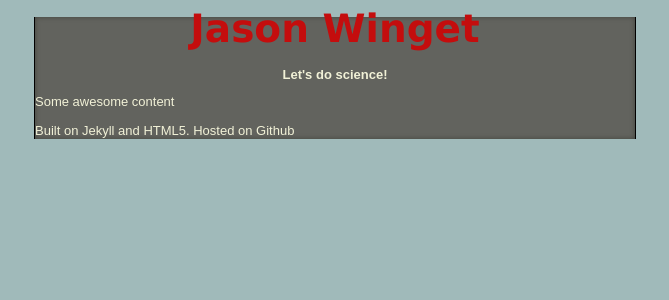
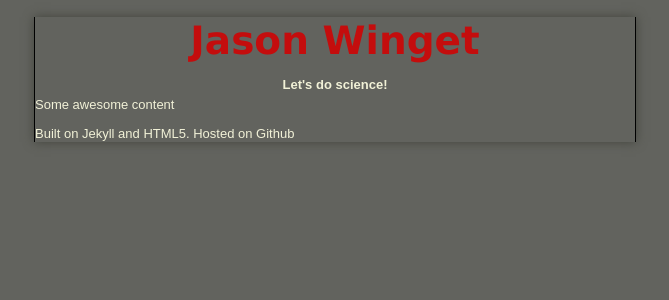
Before and after one commit to jwinget/jwinget.github.com, a Jekyll site: the page built from index.html, in a window 1280 px wide. Shown: the top 300 px of the page, without its empty margins (305-974 px from the left). Built offline with Jekyll 4.4.1, drawn with Linux system fonts in a browser that asks for light colours; nearby versions of some CDN libraries; some web fonts are replaced.

Commit message:
Colors aren't looking great

```diff
--- a/css/style.css
+++ b/css/style.css
@@ -212,7 +212,7 @@ td { vertical-align: top; }
    ========================================================================== */
 
 /*========== My Style ==========*/
-body { background: #A0BABA; color: #F1F1D7; }
+body { background: #62635E; color: #F1F1D7; }
 #container {
 	width: 600px;
 	margin: auto;
@@ -222,14 +222,12 @@ body { background: #A0BABA; color: #F1F1D7; }
 	-moz-box-shadow: 0 0 10px #42433C;
 	-webkit-box-shadow: 0 0 10px #42433C;
 	box-shadow: 0 0 10px #42433c;
-	-moz-box-shadow:inset 0 0 5px #42433C;
-	-webkit-box-shadow:inset 0 0 5px #42433C;
-	box-shadow:inset 0 0 5px #42433C;
 	}
 h1 { font-family: 'Podkova', 'Lucida Grande', serif; }
 header { text-align: center; }
-header h1 a { text-decoration: none; color: #C40D0D; font-size: 1.5em; line-height: 50%;}
-header h2 { font-size: 1em; }
+header h1 a { text-decoration: none; color: #C40D0D; font-size: 1.5em;}
+header h1 a:visited { color #C40D0D; }
+header h2 { font-size: 1em; line-height: 25%; }
 
 
 
```
